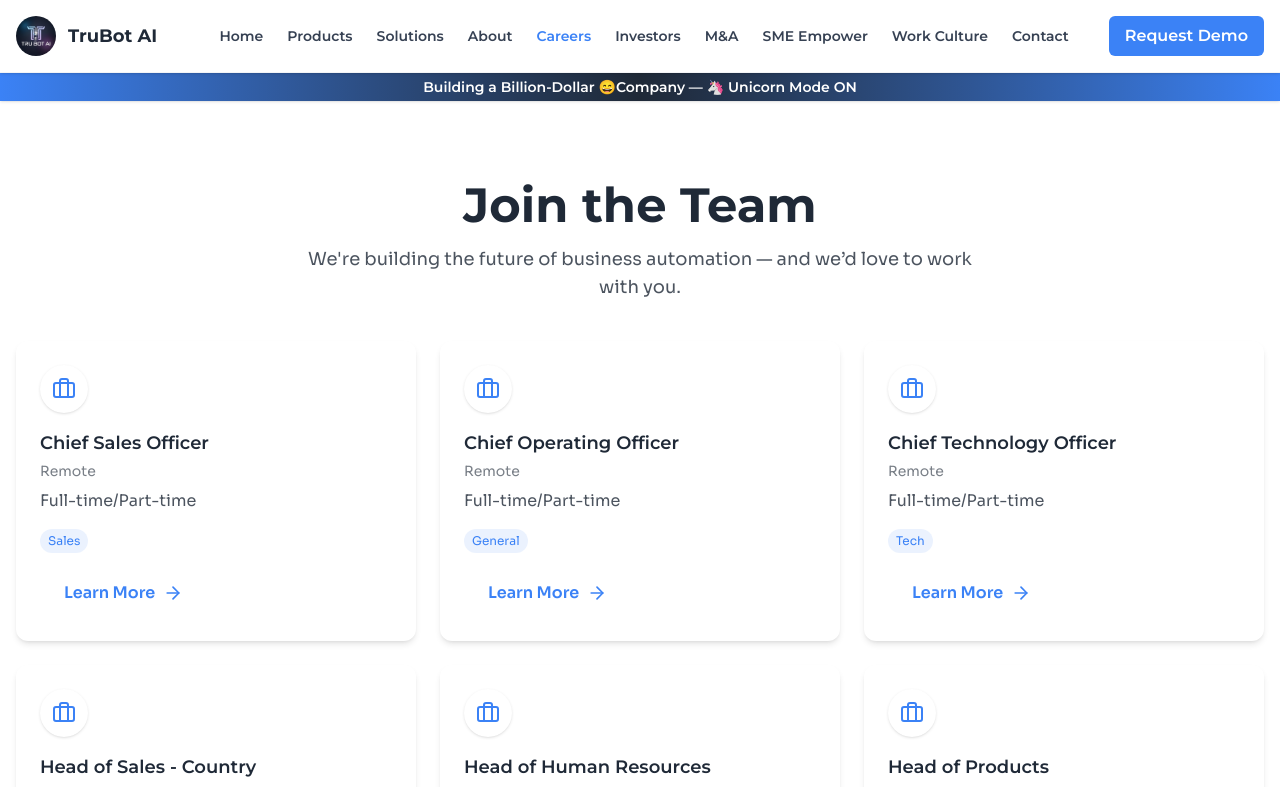
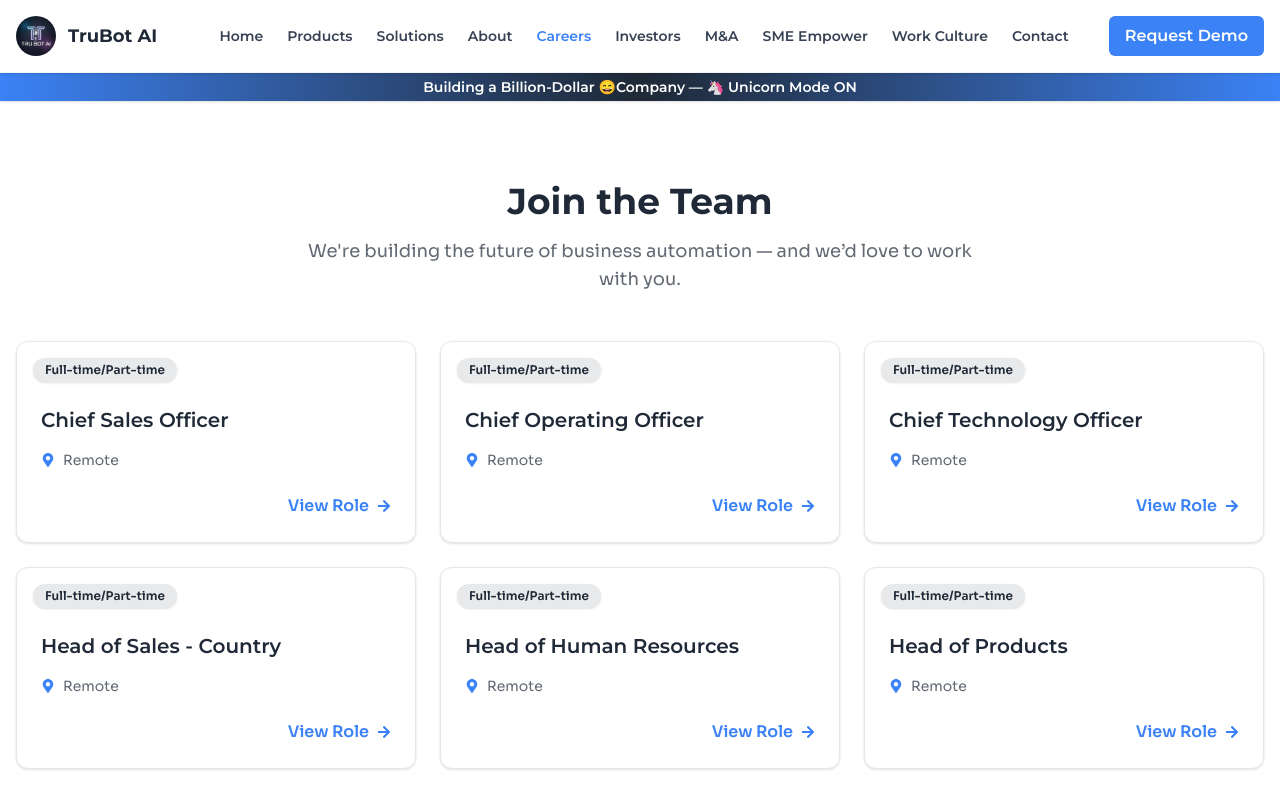
Before and after one commit to trubotai/trubot_ai_web, a Next.js app: page /careers in a window 1280 px wide. Shown: the top 787 px of the page. Built offline with nearby package versions, Linux system fonts and the light colour scheme.

Commit message:
refactor careers page

```diff
--- a/app/careers/[slug]/page.tsx
+++ b/app/careers/[slug]/page.tsx
@@ -46,7 +46,7 @@ const Page = async ({ params }: { params: Promise<{ slug: string }> }) => {
     applyInstructions,
     applyEmail,
     workingHours,
-    compensation, // added the new field here
+    compensation,
   } = data;
 
   return (
--- a/app/careers/page.tsx
+++ b/app/careers/page.tsx
@@ -1,7 +1,7 @@
 import PageLayout from "../ui/components/shared/PageLayout";
-import SolutionCard from "../ui/components/shared/SolutionCard";
+import JobCard from "../ui/components/shared/JobCard";
 import Button from "../ui/components/shared/Button";
-import { roleList } from "../ui/libs/constants/careers";
+import { jobList } from "../ui/libs/constants/careers";
 
 export const metadata = {
   title: "Careers – TruBot AI",
@@ -11,33 +11,23 @@ export const metadata = {
 
 const Page = () => {
   return (
-    <PageLayout id="join-the-team">
-      <div className="text-center mb-10 fade-in slide-in-up">
-        <h1 className="text-4xl md:text-5xl font-heading font-bold text-navy mb-4">
+    <PageLayout id="careers">
+      <div className="text-center mb-12 fade-in slide-in-up">
+        <div className="text-4xl font-heading font-bold text-navy mb-4">
           Join the Team
-        </h1>
-
-        <p className="text-navy/80 font-body max-w-2xl mx-auto text-base md:text-lg">
+        </div>
+        <p className="text-lg text-navy/70 max-w-2xl mx-auto font-body">
           We&apos;re building the future of business automation — and we’d love
           to work with you.
         </p>
       </div>
 
-      {/* Role Cards */}
-      <div className="grid grid-cols-1 sm:grid-cols-2 lg:grid-cols-3 gap-6">
-        {roleList.map((role, index) => (
-          <div
-            key={index}
-            className={`fade-in slide-in-up animation-delay-${
-              (index + 1) * 100
-            }`}
-          >
-            <SolutionCard {...role} />
-          </div>
+      <div className="grid grid-cols-1 md:grid-cols-2 lg:grid-cols-3 gap-6 fade-in slide-in-up">
+        {jobList.map((job, idx) => (
+          <JobCard key={job.id} {...job} index={idx} />
         ))}
       </div>
 
-      {/* General CTA */}
       <div className="text-center mt-16 fade-in slide-in-up animation-delay-600">
         <Button
           href="mailto:careers@trubotai.com?subject=Open Role Inquiry"
--- /dev/null
+++ b/app/ui/components/shared/JobCard.tsx
@@ -0,0 +1,70 @@
+import { FC } from "react";
+import Link from "next/link";
+import { FaArrowRight, FaMapMarkerAlt } from "react-icons/fa";
+
+interface JobCardProps {
+  id: string;
+  title: string;
+  location: string;
+  type: string;
+  href: string;
+  index?: number;
+}
+
+const JobCard: FC<JobCardProps> = ({
+  title,
+  location,
+  type,
+  href,
+  index = 0,
+}) => {
+  const typeColor =
+    {
+      "Full-time": "bg-electric/10 text-electric",
+      "Part-time": "bg-teal/10 text-teal",
+      Internship: "bg-coral/10 text-coral",
+    }[type] || "bg-navy/10 text-navy";
+
+  return (
+    <article
+      className={`
+        relative bg-light border border-gray-200 rounded-xl p-6
+        shadow-sm transition-all duration-300 ease-in-out
+        hover:shadow-md hover:border-electric hover:-translate-y-1
+        fade-in slide-in-up
+      `}
+      style={{ animationDelay: `${index * 100}ms` }}
+    >
+      {/* Badge */}
+      <span
+        className={`absolute top-4 left-4 px-3 py-1 rounded-full text-xs font-semibold shadow-sm ${typeColor}`}
+      >
+        {type}
+      </span>
+
+      {/* Title */}
+      <h3 className="text-xl font-heading font-semibold text-navy mb-4 mt-10">
+        {title}
+      </h3>
+
+      {/* Location */}
+      <div className="flex items-center text-sm text-navy/70 font-body mb-6">
+        <FaMapMarkerAlt className="mr-2 text-electric" />
+        <span>{location}</span>
+      </div>
+
+      {/* CTA */}
+      <div className="flex justify-end">
+        <Link
+          href={href}
+          className="inline-flex items-center gap-2 text-electric font-semibold font-body hover:gap-3 transition-all duration-300"
+        >
+          View Role
+          <FaArrowRight className="text-electric text-sm" />
+        </Link>
+      </div>
+    </article>
+  );
+};
+
+export default JobCard;
--- a/app/ui/libs/constants/careers.ts
+++ b/app/ui/libs/constants/careers.ts
@@ -1,174 +1,151 @@
-import { Briefcase } from "lucide-react";
-
-const roleList = [
+const jobList = [
   {
-    name: "Chief Sales Officer",
-    provider: "Remote",
-    description: "Full-time/Part-time",
-    link: "/careers/chief-sales-officer",
-    icon: Briefcase,
-    tags: ["Sales"],
+    id: "chief-sales-officer",
+    title: "Chief Sales Officer",
+    location: "Remote",
+    type: "Full-time/Part-time",
+    href: "/careers/chief-sales-officer",
   },
   {
-    name: "Chief Operating Officer",
-    provider: "Remote",
-    description: "Full-time/Part-time",
-    link: "/careers/chief-operations-officer",
-    icon: Briefcase,
-    tags: ["General"],
+    id: "chief-operations-officer",
+    title: "Chief Operating Officer",
+    location: "Remote",
+    type: "Full-time/Part-time",
+    href: "/careers/chief-operations-officer",
   },
   {
-    name: "Chief Technology Officer",
-    provider: "Remote",
-    description: "Full-time/Part-time",
-    link: "/careers/chief-technology-officer",
-    icon: Briefcase,
-    tags: ["Tech"],
+    id: "chief-technology-officer",
+    title: "Chief Technology Officer",
+    location: "Remote",
+    type: "Full-time/Part-time",
+    href: "/careers/chief-technology-officer",
   },
   {
-    name: "Head of Sales - Country",
-    provider: "Remote",
-    description: "Full-time/Part-time",
-    link: "/careers/head-sales-country",
-    icon: Briefcase,
-    tags: ["Sales"],
+    id: "head-sales-country",
+    title: "Head of Sales - Country",
+    location: "Remote",
+    type: "Full-time/Part-time",
+    href: "/careers/head-sales-country",
   },
   {
-    name: "Head of Human Resources",
-    provider: "Remote",
-    description: "Full-time/Part-time",
-    link: "/careers/head-human-resources",
-    icon: Briefcase,
-    tags: ["HR"],
+    id: "head-human-resources",
+    title: "Head of Human Resources",
+    location: "Remote",
+    type: "Full-time/Part-time",
+    href: "/careers/head-human-resources",
   },
   {
-    name: "Head of Products",
-    provider: "Remote",
-    description: "Full-time/Part-time",
-    link: "/careers/head-products",
-    icon: Briefcase,
-    tags: ["Product"],
+    id: "head-products",
+    title: "Head of Products",
+    location: "Remote",
+    type: "Full-time/Part-time",
+    href: "/careers/head-products",
   },
   {
-    name: "Head of M&A",
-    provider: "Remote",
-    description: "Full-time/Part-time",
-    link: "/careers/head-mergers-acquisitions",
-    icon: Briefcase,
-    tags: ["General"],
+    id: "head-mergers-acquisitions",
+    title: "Head of M&A",
+    location: "Remote",
+    type: "Full-time/Part-time",
+    href: "/careers/head-mergers-acquisitions",
   },
   {
-    name: "Head of Fundraising",
-    provider: "Remote",
-    description: "Full-time/Part-time",
-    link: "/careers/head-fundraising",
-    icon: Briefcase,
-    tags: ["Fundraising"],
+    id: "head-fundraising",
+    title: "Head of Fundraising",
+    location: "Remote",
+    type: "Full-time/Part-time",
+    href: "/careers/head-fundraising",
   },
   {
-    name: "Customer Success Manager",
-    provider: "Remote",
-    description: "Full-time/Part-time",
-    link: "/careers/manager-operations-customer-success",
-    icon: Briefcase,
-    tags: ["Management"],
+    id: "manager-operations-customer-success",
+    title: "Customer Success Manager",
+    location: "Remote",
+    type: "Full-time/Part-time",
+    href: "/careers/manager-operations-customer-success",
   },
   {
-    name: "Full Stack Engineering Manager",
-    provider: "Remote",
-    description: "Full-time/Part-time",
-    link: "/careers/manager-technology-fullstack-engineer",
-    icon: Briefcase,
-    tags: ["Management", "Tech"],
+    id: "manager-technology-fullstack-engineer",
+    title: "Full Stack Engineering Manager",
+    location: "Remote",
+    type: "Full-time/Part-time",
+    href: "/careers/manager-technology-fullstack-engineer",
   },
   {
-    name: "Human Resources Manager",
-    provider: "Remote",
-    description: "Full-time/Part-time",
-    link: "/careers/manager-human-resources",
-    icon: Briefcase,
-    tags: ["Management", "HR"],
+    id: "manager-human-resources",
+    title: "Human Resources Manager",
+    location: "Remote",
+    type: "Full-time/Part-time",
+    href: "/careers/manager-human-resources",
   },
   {
-    name: "Product Manager",
-    provider: "Remote",
-    description: "Full-time/Part-time",
-    link: "/careers/manager-product",
-    icon: Briefcase,
-    tags: ["Management", "Product"],
+    id: "manager-product",
+    title: "Product Manager",
+    location: "Remote",
+    type: "Full-time/Part-time",
+    href: "/careers/manager-product",
   },
   {
-    name: "M&A Specialist Manager",
-    provider: "Remote",
-    description: "Full-time/Part-time",
-    link: "/careers/manager-mergers-acquisitions-specialist",
-    icon: Briefcase,
-    tags: ["Management"],
+    id: "manager-mergers-acquisitions-specialist",
+    title: "M&A Specialist Manager",
+    location: "Remote",
+    type: "Full-time/Part-time",
+    href: "/careers/manager-mergers-acquisitions-specialist",
   },
   {
-    name: "Fundraising Manager",
-    provider: "Remote",
-    description: "Full-time/Part-time",
-    link: "/careers/manager-fundraising",
-    icon: Briefcase,
-    tags: ["Management", "Fundraising"],
+    id: "manager-fundraising",
+    title: "Fundraising Manager",
+    location: "Remote",
+    type: "Full-time/Part-time",
+    href: "/careers/manager-fundraising",
   },
   {
-    name: "Project Manager",
-    provider: "Remote",
-    description: "Full-time/Part-time",
-    link: "/careers/manager-project",
-    icon: Briefcase,
-    tags: ["Management", "Project"],
+    id: "manager-project",
+    title: "Project Manager",
+    location: "Remote",
+    type: "Full-time/Part-time",
+    href: "/careers/manager-project",
   },
   {
-    name: "Lead Product Designer",
-    provider: "Remote",
-    description: "Full-time/Part-time",
-    link: "/careers/lead-product-designer",
-    icon: Briefcase,
-    tags: ["Product", "Design"],
+    id: "lead-product-designer",
+    title: "Lead Product Designer",
+    location: "Remote",
+    type: "Full-time/Part-time",
+    href: "/careers/lead-product-designer",
   },
   {
-    name: "Sales and Marketing Intern",
-    provider: "Remote",
-    description: "Internship",
-    link: "/careers/intern-sales-marketing",
-    icon: Briefcase,
-    tags: ["Internship", "Sales", "Marketing"],
+    id: "intern-sales-marketing",
+    title: "Sales and Marketing Intern",
+    location: "Remote",
+    type: "Internship",
+    href: "/careers/intern-sales-marketing",
   },
   {
-    name: "HR Intern",
-    provider: "Remote",
-    description: "Internship",
-    link: "/careers/intern-human-resources",
-    icon: Briefcase,
-    tags: ["Internship", "HR"],
+    id: "intern-human-resources",
+    title: "HR Intern",
+    location: "Remote",
+    type: "Internship",
+    href: "/careers/intern-human-resources",
   },
   {
-    name: "Product Marketing Intern",
-    provider: "Remote",
-    description: "Internship",
-    link: "/careers/intern-product-marketing",
-    icon: Briefcase,
-    tags: ["Internship", "Product", "Marketing"],
+    id: "intern-product-marketing",
+    title: "Product Marketing Intern",
+    location: "Remote",
+    type: "Internship",
+    href: "/careers/intern-product-marketing",
   },
   {
-    name: "Full Stack Developer Intern",
-    provider: "Remote",
-    description: "Internship",
-    link: "/careers/intern-technology-fullstack-developer",
-    icon: Briefcase,
-    tags: ["Internship", "Tech"],
+    id: "intern-technology-fullstack-developer",
+    title: "Full Stack Developer Intern",
+    location: "Remote",
+    type: "Internship",
+    href: "/careers/intern-technology-fullstack-developer",
   },
   {
-    name: "Executive Assistant to Founder",
-    provider: "Tampa, FL",
-    description: "Part-time",
-    link: "/careers/assistant-operations-founder",
-    icon: Briefcase,
-    tags: ["General"],
+    id: "assistant-operations-founder",
+    title: "Executive Assistant to Founder",
+    location: "Tampa, FL",
+    type: "Part-time",
+    href: "/careers/assistant-operations-founder",
   },
 ];
 
-export { roleList };
+export { jobList };
```
